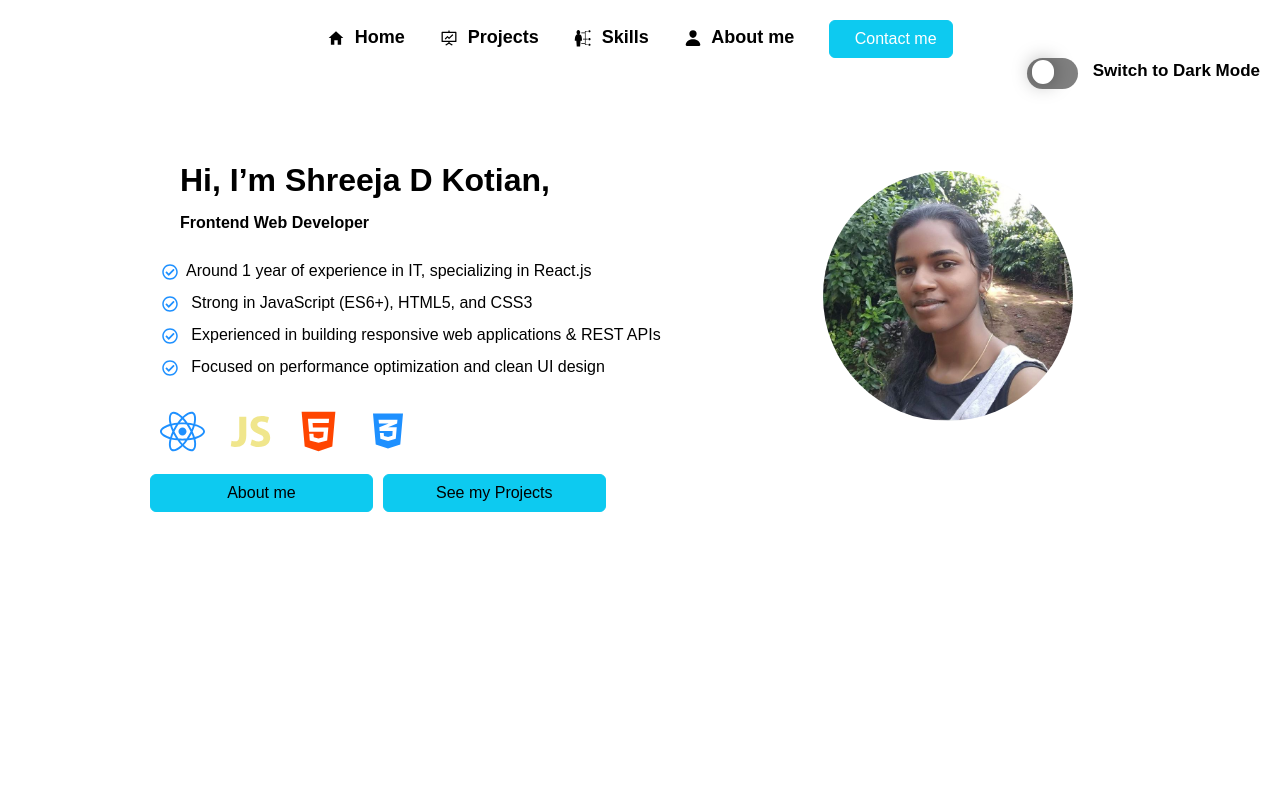
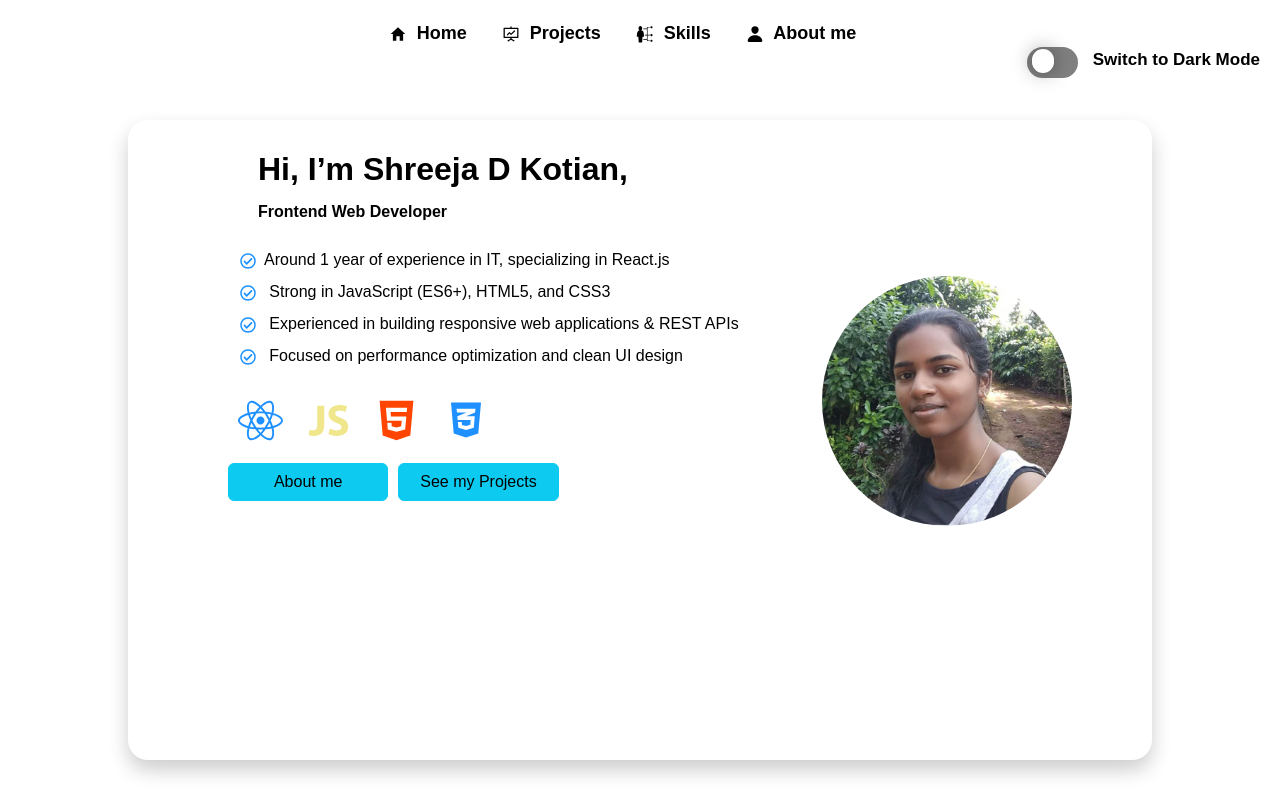
Before and after one commit to Shreejad123/shreeja_portfolio, a React (Vite) app: page / in a window 1280 px wide. Built offline with nearby package versions, Linux system fonts and the light colour scheme.

Commit message:
updated styling in the home page

```diff
--- a/src/App.module.css
+++ b/src/App.module.css
@@ -19,8 +19,18 @@ body {
     background-color 0.3s ease,
     color 0.3s ease;
 }
-
+.container:hover {
+  transform: translateY(-6px);
+  border-color: #3b82f6; /* Accent border */
+  box-shadow: 0 15px 40px rgba(59, 130, 246, 0.25);
+}
 .container {
+  place-items: center;
+  height: 80vh;
+  width: 80%;
+  margin: auto;
   display: grid;
-  grid-template-columns: 1.8fr 1fr;
+  grid-template-columns: 1.8fr 1.2fr;
+  border-radius: 20px;
+  box-shadow: 0 10px 20px rgba(0, 0, 0, 0.2);
 }
--- a/src/navBar.jsx
+++ b/src/navBar.jsx
@@ -28,12 +28,12 @@ function NavBar() {
           <IoPerson />
           &nbsp; About me
         </span>
-        <button
+        {/* <button
           className={`btn btn-info ${styles.customBtn}`}
           onClick={() => navigate("/contact")}
         >
           &nbsp; Contact me
-        </button>
+        </button> */}
         <span className={styles.icons}>
           <ThemeToggleButton className={styles.icons} />
         </span>
```
